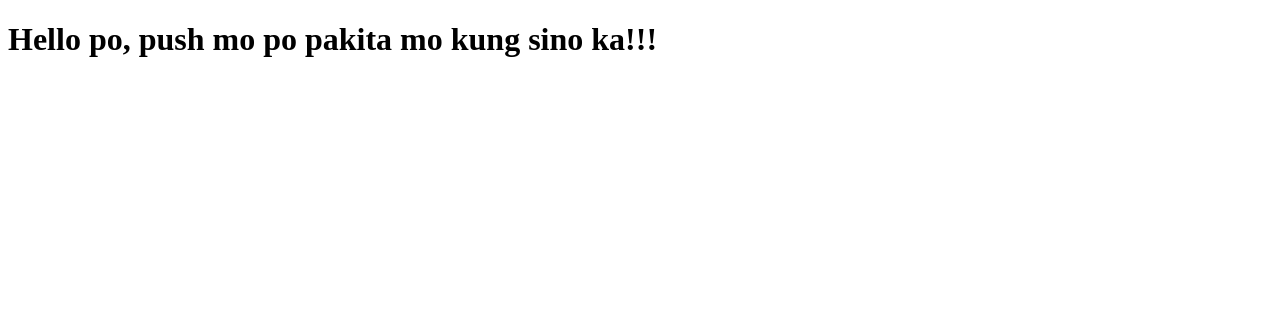
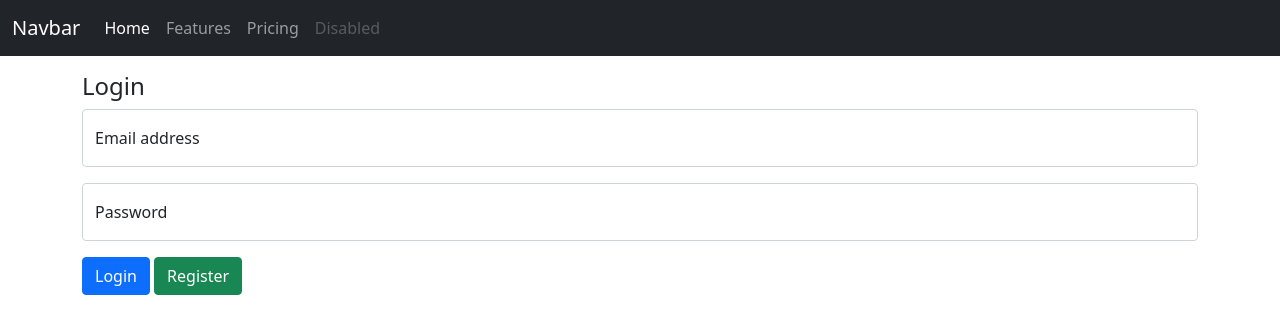
Before and after one commit to Ponan0/4_1_m_ponan_website, a website: page public/index.html in a window 1280 px wide. Drawn offline with nearby package versions, Linux system fonts and the light colour scheme.

Commit message:
Added a form from index.html

```diff
--- a/public/index.html
+++ b/public/index.html
@@ -1,12 +1,56 @@
+
 <!DOCTYPE html>
 <html lang="en">
     <head>
         <meta charset="UTF-8">
         <meta name="viewport" content="width=device-width, initial-scale=1.0">
-    <title>Homepage</title>
+        <link href="https://cdn.jsdelivr.net/npm/bootstrap@5.0.2/dist/css/bootstrap.min.css" rel="stylesheet" integrity="sha384-EVSTQN3/azprG1Anm3QDgpJLIm9Nao0Yz1ztcQTwFspd3yD65VohhpuuCOmLASjC" crossorigin="anonymous">
+<script src="https://cdn.jsdelivr.net/npm/bootstrap@5.0.2/dist/js/bootstrap.bundle.min.js" integrity="sha384-MrcW6ZMFYlzcLA8Nl+NtUVF0sA7MsXsP1UyJoMp4YLEuNSfAP+JcXn/tWtIaxVXM" crossorigin="anonymous"></script>
+
+        <title>HOMEPAGE</title>
         <script src="./index.js"></script>
     </head>
     <body>
-    <h1>Hello po, push mo po pakita mo kung sino ka!!!</h1>
+        <div>
+            <nav class="navbar navbar-expand-lg navbar-dark bg-dark">
+                <div class="container-fluid">
+                  <a class="navbar-brand" href="#">Navbar</a>
+                  <button class="navbar-toggler" type="button" data-bs-toggle="collapse" data-bs-target="#navbarNav" aria-controls="navbarNav" aria-expanded="false" aria-label="Toggle navigation">
+                    <span class="navbar-toggler-icon"></span>
+                  </button>
+                  <div class="collapse navbar-collapse" id="navbarNav">
+                    <ul class="navbar-nav">
+                      <li class="nav-item">
+                        <a class="nav-link active" aria-current="page" href="#">Home</a>
+                      </li>
+                      <li class="nav-item">
+                        <a class="nav-link" href="#">Features</a>
+                      </li>
+                      <li class="nav-item">
+                        <a class="nav-link" href="#">Pricing</a>
+                      </li>
+                      <li class="nav-item">
+                        <a class="nav-link disabled" href="#" tabindex="-1" aria-disabled="true">Disabled</a>
+                      </li>
+                    </ul>
+                  </div>
+                </div>
+              </nav>
+        </div>
+        <div class ="container mt-3">
+            <h4>Login</h4>
+            <div class="form-floating mb-3">
+                <input type="email" class="form-control" id="floatingInput" placeholder="name@example.com">
+                <label for="floatingInput">Email address</label>
+              </div>
+              <div class="form-floating">
+                <input type="password" class="form-control" id="floatingPassword" placeholder="Password">
+                <label for="floatingPassword">Password</label>
+              </div>
+              <div class="mt-3">
+              <button type="button" class="btn btn-primary">Login</button>
+              <button type="button" class="btn btn-success">Register</button>
+            </div>
+        </div>
     </body>
 </html>
```
Lines whose indentation alone changed are shown as unchanged.
